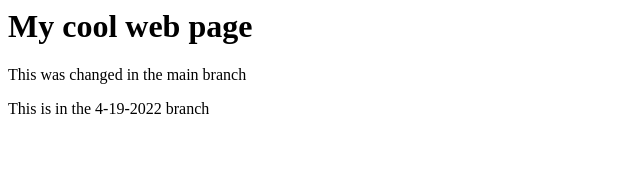
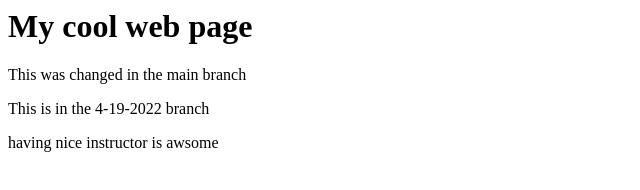
Before and after one commit to Tadhanom95/Simple-web-Page-sp22, a plain HTML site: page index.html in a window 1280 px wide. Shown: the whole page, without its empty margins (0-640 px from the left). Drawn offline with Linux system fonts and the light colour scheme.

Commit message:
Update index.html

```diff
--- a/index.html
+++ b/index.html
@@ -1,3 +1,4 @@
 <h1>My cool web page</h1>
 <p>This was changed in the main branch</p>
 <p>This is in the 4-19-2022 branch</p>
+<p>having nice instructor is awsome</p>
```
